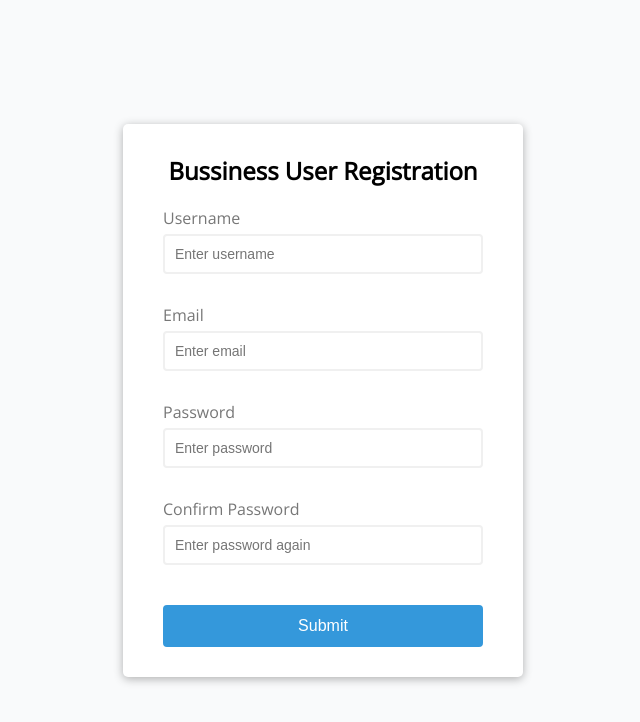
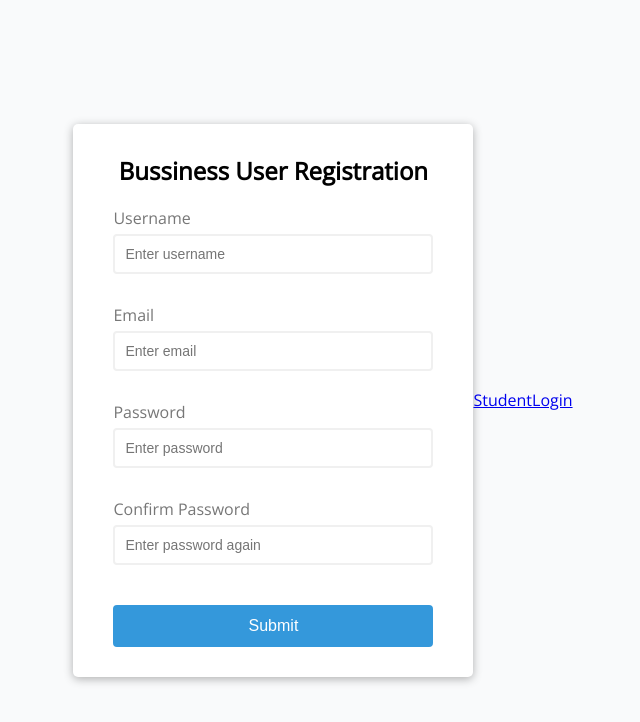
Before and after one commit to RaviTejaM9602/Register, a plain HTML site: page Register.html in a window 1280 px wide. Shown: the whole page, without its empty margins (317-957 px from the left). Drawn offline with nearby package versions, Linux system fonts and the light colour scheme.

Commit message:
Update Register.html

```diff
--- a/Register.html
+++ b/Register.html
@@ -38,7 +38,7 @@
         <button type="submit">Submit</button>
       </form>
     </div>
-
+    <a href="student.html">StudentLogin</a>
     <script src="script.js"></script>
   </body>
 </html>
```
